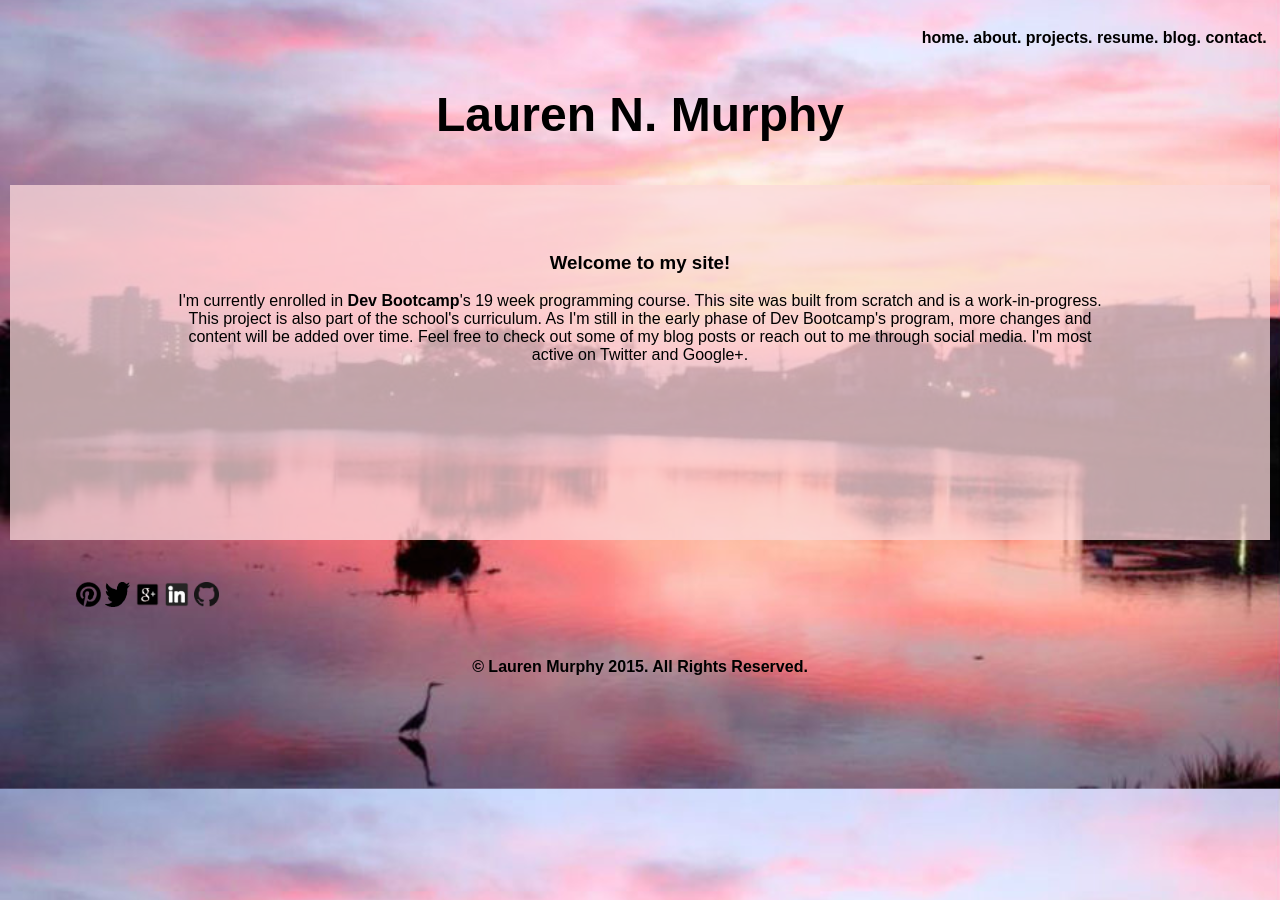
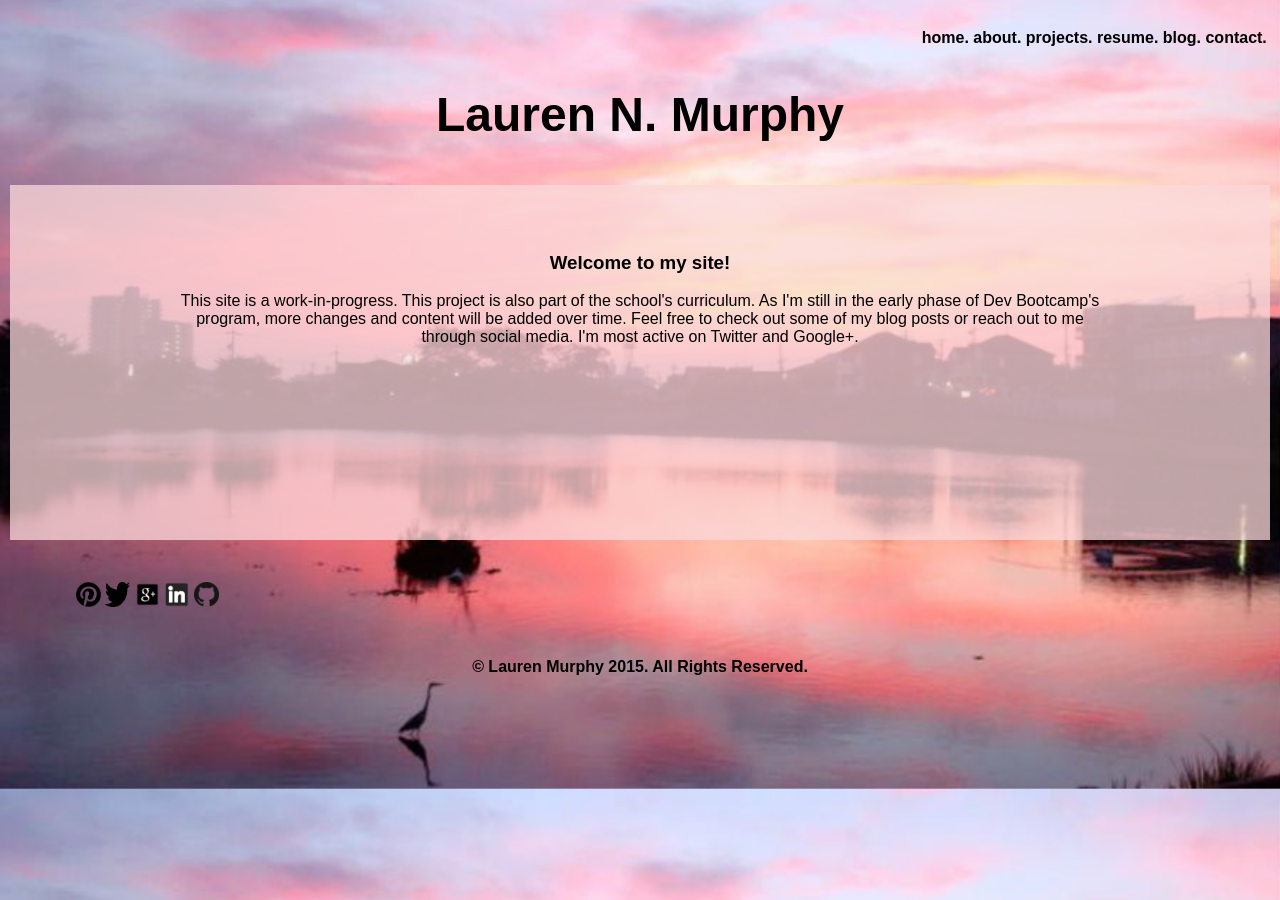
Before and after one commit to laurennmurphy/laurennor3.github.io, a Jekyll site: the page built from index.html, in a window 1280 px wide. Built offline with Jekyll 4.4.1, drawn with Linux system fonts in a browser that asks for light colours; some web fonts are replaced; Markdown is read by kramdown in place of the engine named in the settings.

Commit message:
Update index.html

```diff
--- a/index.html
+++ b/index.html
@@ -6,7 +6,7 @@
     <div id="container">
       <section id="intro">
         <h3>Welcome to my site!</h3>
-          <p>I'm currently enrolled in <a href="devbootcamp.com">Dev Bootcamp</a>'s 19 week programming course. This site was built from scratch and is a work-in-progress. This project is also part of the school's curriculum. As I'm still in the early phase of Dev Bootcamp's program, more changes and content will be added over time. Feel free to check out some of my blog posts or reach out to me through social media. I'm most active on Twitter and Google+. </p>
+          <p>This site is a work-in-progress. This project is also part of the school's curriculum. As I'm still in the early phase of Dev Bootcamp's program, more changes and content will be added over time. Feel free to check out some of my blog posts or reach out to me through social media. I'm most active on Twitter and Google+. </p>
         </section>
       </div>
     </main>
```
